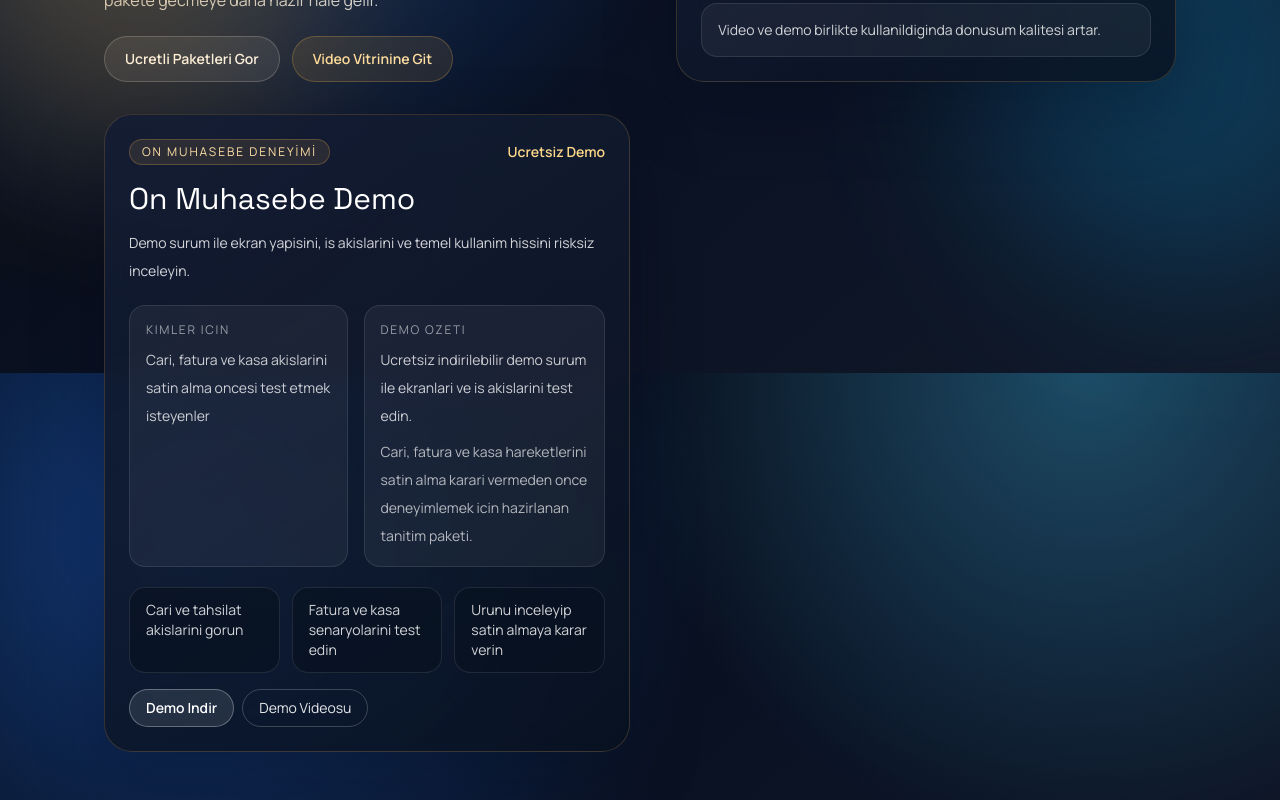
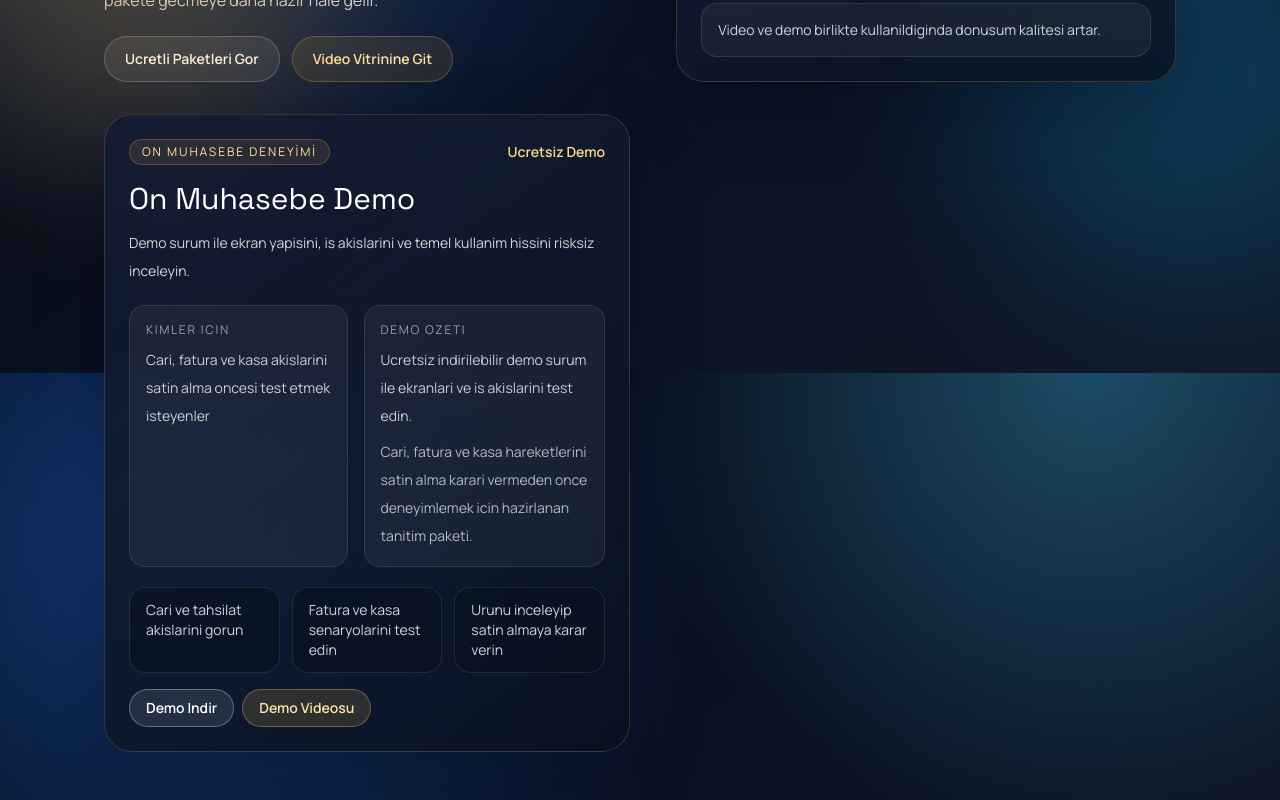
Before and after one commit to eyildiz52/eryildizweb, a Next.js app: page /demolar in a window 1280 px wide. Shown: the part 427-1227 px from the top of the page. Built offline with nearby package versions, Linux system fonts and the light colour scheme; no server answers.

Commit message:
Make video links behave like clear CTA buttons

```diff
--- a/src/app/videolar/page.tsx
+++ b/src/app/videolar/page.tsx
@@ -66,7 +66,7 @@ export default async function VideosPage() {
                 href={video.video_url}
                 target="_blank"
                 rel="noreferrer"
-                className="mx-5 mb-5 inline-flex w-fit rounded-full border border-white/30 px-4 py-2 text-sm text-white"
+                className="mx-5 mb-5 inline-flex w-fit cursor-pointer items-center gap-2 rounded-full border border-[#f8b84e]/35 bg-[#f8b84e]/15 px-5 py-2.5 text-sm font-semibold text-[#ffe0a5] transition hover:bg-[#f8b84e]/25 focus-visible:outline-none focus-visible:ring-2 focus-visible:ring-[#f8b84e]/60"
               >
                 Videoyu Ac
               </a>
--- a/src/components/package-actions.tsx
+++ b/src/components/package-actions.tsx
@@ -142,7 +142,7 @@ export function PackageActions({ item, hasUser, paymentStatus }: Props) {
             href={item.demo_url}
             target="_blank"
             rel="noreferrer"
-            className="rounded-full border border-white/20 px-4 py-2 text-sm text-white/90"
+            className="inline-flex cursor-pointer items-center rounded-full border border-[#f8b84e]/35 bg-[#f8b84e]/15 px-4 py-2 text-sm font-semibold text-[#ffe0a5] transition hover:bg-[#f8b84e]/25 focus-visible:outline-none focus-visible:ring-2 focus-visible:ring-[#f8b84e]/60"
           >
             Demo Videosu
           </a>
```
